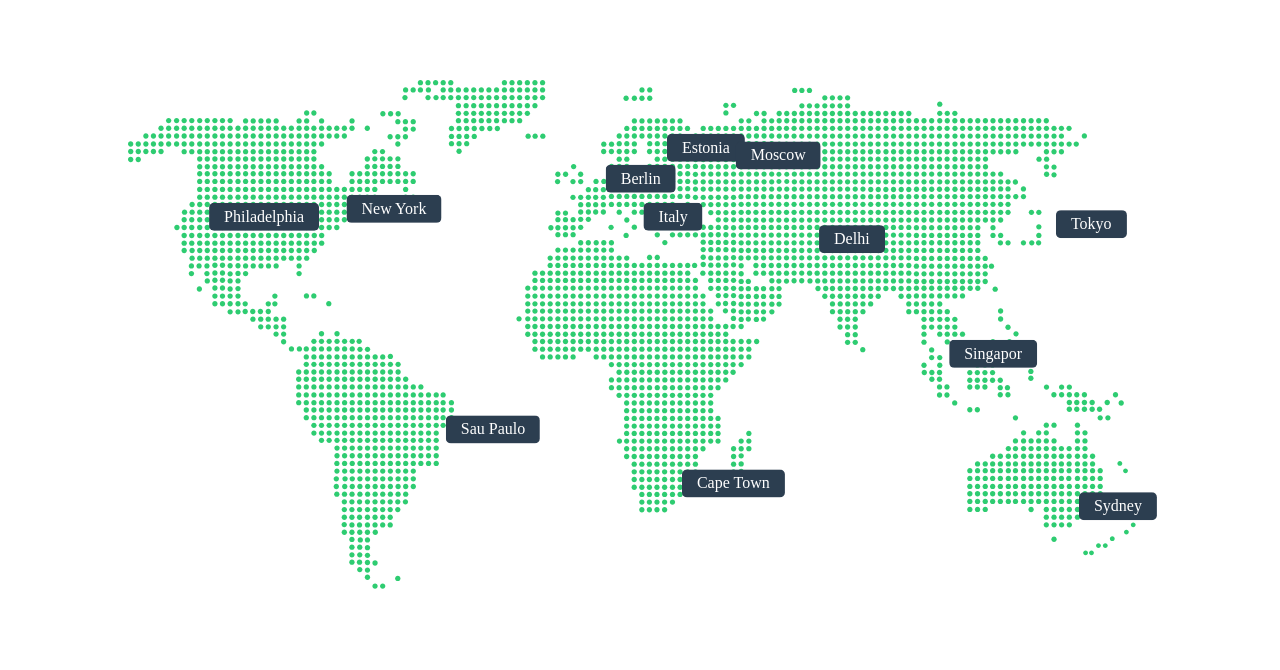
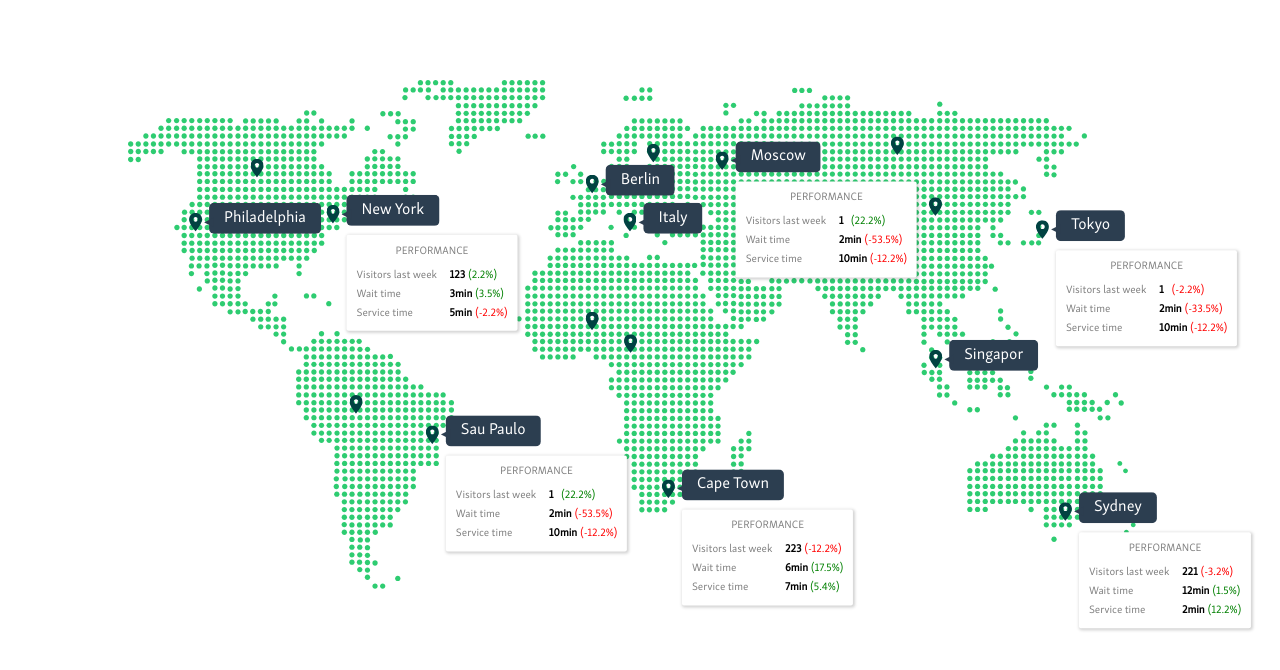
Before and after one commit to tonis2/map-animation-task, a website with bundled scripts: page index.html in a window 1280 px wide. Built offline with nearby package versions, Linux system fonts and the light colour scheme; files whose address does not match are found by name.

Commit message:
Add all files

```diff
--- a/index.html
+++ b/index.html
@@ -8,10 +8,9 @@
     <link rel="stylesheet" href="./styles/main.css">
 </head>
 <body>
-    <object id="map-object" type="image/svg+xml" data="assets/Map.svg">
-    </object>
+    <object id="map-object" type="image/svg+xml" data="assets/Map.svg"></object>
     <section id="map-details"></section>
 </body>
-<script src="https://unpkg.com/popmotion/dist/popmotion.global.min.js"></script>
-<script src="./scripts/main.js"></script>
+<script type="module" src="scripts/main.js"></script>
+<!-- <script src="build/bundle.js"></script> -->
 </html>
--- /dev/null
+++ b/rollup.config.js
@@ -0,0 +1,27 @@
+import babel from "rollup-plugin-babel";
+import { uglify } from "rollup-plugin-uglify";
+
+const env = process.env.NODE_ENV;
+
+const plugins = [
+  babel({
+    exclude: "node_modules/**"
+  })
+];
+
+if (env === "production") {
+  plugins.push(
+    uglify({
+      compress: true
+    })
+  );
+}
+
+export default {
+  input: "./scripts/main.js",
+  output: {
+    file: "build/bundle.js",
+    format: "cjs"
+  },
+  plugins: plugins
+};
--- /dev/null
+++ b/scripts/locations.js
@@ -0,0 +1,136 @@
+export const locations = [
+    {
+        "name": "Philadelphia",
+        "map-key": 5859,
+        "details": false,
+        "title":true,
+        "Visitors":[300, 7.1],
+        "Wait time":[3, 27.2],
+        "Service time":[6, -58.2]
+    },
+    {
+        "name": "Berlin",
+        "map-key": 1079,
+        "details": false,
+        "title":true,
+        "Visitors":[259, -22.2],
+        "Wait time":[10, 27.5],
+        "Service time":[8, -22.2]
+    },
+    {
+        "name": "Cape Town",
+        "map-key": 4403,
+        "details": true,
+        "title":true,
+        "Visitors":[223, -12.2],
+        "Wait time":[6, 17.5],
+        "Service time":[7, 5.4]
+    },
+    {
+        "name": "Italy",
+        "map-key": 1117,
+        "details": false,
+        "title":true,
+        "Visitors":[342, -6.2],
+        "Wait time":[12, -3.5],
+        "Service time":[3, -2.2]
+    },
+    {
+        "name": "Sydney",
+        "map-key": 3775,
+        "details": true,
+        "title":true,
+        "Visitors":[221, -3.2],
+        "Wait time":[12, 1.5],
+        "Service time":[2, 12.2]
+    },
+    {
+        "name": "New York",
+        "map-key": 5535,
+        "details": true,
+        "title":true,
+        "Visitors":[123, 2.2],
+        "Wait time":[3, 3.5],
+        "Service time":[5, -2.2]
+    },
+    {
+        "name": "Estonia",
+        "map-key": 1393,
+        "details": false,
+        "title":false,
+        "Visitors":[1, 22.2],
+        "Wait time":[2, -53.5],
+        "Service time":[10, -12.2]
+    },
+    {
+        "name": "Tokyo",
+        "map-key": 3349,
+        "details": true,
+        "title":true,
+        "Visitors":[1, -2.2],
+        "Wait time":[2, -33.5],
+        "Service time":[10, -12.2]
+    },
+    {
+        "name": "Moscow",
+        "map-key": 1325,
+        "details": true,
+        "title":true,
+        "Visitors":[1, 22.2],
+        "Wait time":[2, -53.5],
+        "Service time":[10, -12.2]
+    },
+    {
+        "name": "Sau Paulo",
+        "map-key": 4731,
+        "details": true,
+        "title":true,
+        "Visitors":[1, 22.2],
+        "Wait time":[2, -53.5],
+        "Service time":[10, -12.2]
+    },
+    {
+        "name": "Singapor",
+        "map-key": 4011,
+        "details": false,
+        "title":true,
+        "Visitors":[1, 22.2],
+        "Wait time":[2, -53.5],
+        "Service time":[10, -12.2]
+    },
+    {
+        "map-key": 163,
+        "details": false,
+        "title":false
+    },
+    {
+        "map-key": 269,
+        "details": false,
+        "title":false
+    },
+    {
+        "map-key": 4507,
+        "details": false,
+        "title":false
+    },
+    {
+        "map-key": 5321,
+        "details": false,
+        "title":false
+    },
+    {
+        "map-key": 5045,
+        "details": false,
+        "title":false
+    },
+    {
+        "map-key": 3249,
+        "details": false,
+        "title":false
+    },
+    {
+        "map-key": 2989,
+        "details": false,
+        "title":false
+    }
+]
--- a/scripts/main.js
+++ b/scripts/main.js
@@ -1,98 +1,57 @@
+import { locations } from "./locations.js"
+
 String.prototype.html = function () {
     let parser = new DOMParser()
     let doc = parser.parseFromString(this, "text/html")
     return doc.body.firstChild
 }
 
-const locations = [
-    {
-        "name": "Philadelphia",
-        "map-key": 5859,
-        "details": true
-    },
-    {
-        "name": "Berlin",
-        "map-key": 1079,
-        "details": true
-    },
-    {
-        "name": "Cape Town",
-        "map-key": 4403,
-        "details": true
-    },
-    {
-        "name": "Italy",
-        "map-key": 1117,
-        "details": true
-    },
-    {
-        "name": "Sydney",
-        "map-key": 3775,
-        "details": true
-    },
-    {
-        "name": "New York",
-        "map-key": 5535,
-        "details": true
-    },
-    {
-        "name": "Estonia",
-        "map-key": 1393,
-        "details": true
-    },
-    {
-        "name": "Tokyo",
-        "map-key": 3349,
-        "details": true
-    },
-    {
-        "name": "Moscow",
-        "map-key": 1325,
-        "details": true
-    },
-    {
-        "name": "Sau Paulo",
-        "map-key": 4731,
-        "details": true
-    },
-    {
-        "name": "Delhi",
-        "map-key": 2255,
-        "details": true
-    },
-    {
-        "name": "Singapor",
-        "map-key": 4011,
-        "details": false
-    }
-]
 
 const createPin = (x, y) => {
-    const svg = document.createElementNS("http://www.w3.org/2000/svg", "use");
-    svg.setAttribute("class", "Pin");
-    svg.setAttribute("href", "assets/pin.svg#Pin")
-    svg.style.position = "absolute";
-    svg.style.transform = `translate(${x}px, ${y - 20}px)`
-    return svg
-}
+  return `<img style="transform:translate(${x}px, ${y - 20}px);" class="Pin" src="assets/pin.svg"></img>`.html()
+};
 
 const create_title = (params) => {
-    return `<section style="position:absolute;transform:translate(${params.x + 20}px, ${params.y - 30}px)" class="pin-title" title="${params.name}">
+    return `<section style="transform:translate(${params.x + 20}px, ${params.y - 30}px)" class="pin-title" title="${params.name}">
                 <span>${params.name}</span>
             </section>`.html()
 }
 
+
+const create_details = (params) => {
+    let visitors = params["Visitors"]
+    let wait_time = params["Wait time"]
+    let service_time = params["Service time"]
+    return `<section style="transform:translate(${params.x + 20}px, ${params.y + 10}px)" class="pin-detail">
+                <span class="detail-header">Performance</span>
+                <div class="detail-item"><span>Visitors last week</span><span>${visitors[0]}</span><span style="color:${visitors[1] > 0 ? "green": "red"};">(${visitors[1]}%)</span></div>
+                <div class="detail-item"><span>Wait time</span><span>${wait_time[0]}min</span><span style="color:${wait_time[1] > 0 ? "green": "red"};">(${wait_time[1]}%)</span></div>
+                <div class="detail-item"><span>Service time</span><span>${service_time[0]}min</span><span style="color:${service_time[1] > 0 ? "green": "red"};">(${service_time[1]}%)</span></div>
+            </section>`.html()
+}
+
 window.onload = () => {
-    const svg_map = document.querySelector("#map-object").contentDocument.children[0]
-    const map_details = document.querySelector("#map-details")
+  const svg_map = document.querySelector("#map-object").contentDocument
+    .children[0];
+  const map_details = document.querySelector("#map-details");
 
-    locations.forEach(loc => {
-        const pin_location = svg_map.querySelector(`#Fill-${loc["map-key"]}`).getBoundingClientRect();
-        loc.x = pin_location.x
-        loc.y = pin_location.y
-        const pin = createPin(pin_location.x, pin_location.y)
-        const title = create_title(loc)
-        svg_map.appendChild(pin)
-        map_details.appendChild(title)
-    })
-}
+  locations.forEach(loc => {
+    const pin_location = svg_map
+      .querySelector(`#Fill-${loc["map-key"]}`)
+      .getBoundingClientRect();
+    loc.x = pin_location.x;
+    loc.y = pin_location.y;
+    const pin = createPin(pin_location.x, pin_location.y);
+
+    map_details.appendChild(pin);
+
+    if (loc.title) {
+      const title = create_title(loc);
+      map_details.appendChild(title);
+    }
+    if (loc.details) {
+      const details = create_details(loc);
+      map_details.appendChild(details);
+    }
+  });
+};
--- a/styles/main.css
+++ b/styles/main.css
@@ -1,38 +1,125 @@
 body {
-    display:flex;
-    justify-content: center;
-    align-items: center;
-    margin:0;
-    padding:0;
-    min-height:100vh;
+  display: flex;
+  justify-content: center;
+  align-items: center;
+  margin: 0;
+  padding: 0;
+  min-height: 100vh;
 }
 
-#map-object, #map-details {
-    display:flex;
-    position: absolute;
-    left:0;
-    right:0;
-    top:10%;
-    margin:0 auto;
-    width:80%;
+#map-object,
+#map-details {
+  display: flex;
+  position: absolute;
+  left: 0;
+  right: 0;
+  top: 10%;
+  margin: 0 auto;
+  width: 80%;
 }
 
 .Pin {
-    position:absolute;
+  position: absolute;
 }
 
 .pin-title {
-    background:#2c3e50;
-    color:white;
-    padding:5px 15px;
-    border-radius:5px;
-    cursor:pointer;
-    animation: title-income 8s infinite;
+  background: #2c3e50;
+  color: white;
+  position:absolute;
+  padding: 5px 15px;
+  border-radius: 5px;
+  cursor: pointer;
+  opacity: 0;
+  animation: title-income 12s infinite;
+  font-family: Skolar;
+  z-index: 5;
 }
 
-@-webkit-keyframes title-income {
-    0%   { opacity: 0; }
-    20%   { opacity: 1; }
-    80% { opacity: 1; }
-    100% { opacity: 0; }
+.pin-title:before {
+  content:"◄";
+  font-size:16px;
+  color:#2c3e50;
+  width:10px;
+  height:10px;
+  position:absolute;
+  left:-8px;
+  top:10px;
+}
+
+.pin-detail {
+  position:absolute;
+  display: grid;
+  background: white;
+  color: grey;
+  grid-template-columns: 1fr;
+  border-radius: 2px;
+  grid-row-gap: 5px;
+  box-shadow: #2b2c2c36 1px 1px 3px 1px;
+  padding: 10px;
+  opacity: 0;
+  animation: details-income 12s infinite;
+  font-family: Skolar;
+  z-index: 5;
+}
+
+.pin-detail .detail-header {
+  text-align: center;
+  font-size: 11px;
+  margin-bottom: 5px;
+  text-transform: uppercase;
+}
+
+.pin-detail .detail-item {
+  display: grid;
+  grid-template-columns: 90px 0.3fr 0.3fr;
+  grid-auto-rows: max-content;
+  font-size: 11px;
+  grid-column-gap: 3px;
+}
+
+.pin-detail .detail-item span:nth-of-type(2) {
+  font-weight: bold;
+  color: black;
+}
+
+@keyframes title-income {
+  0% {
+    opacity: 0;
   }
+  20% {
+    opacity: 0;
+  }
+  30% {
+    opacity: 1;
+  }
+  90% {
+    opacity: 1;
+  }
+  100% {
+    opacity: 0;
+  }
+}
+
+@keyframes details-income {
+  0% {
+    opacity: 0;
+  }
+  35% {
+    opacity: 0;
+  }
+  40% {
+    opacity: 1;
+  }
+  90% {
+    opacity: 1;
+  }
+  100% {
+    opacity: 0;
+  }
+}
+
+@font-face {
+  font-family: "Skolar";
+  src: url("../assets/fonts/Skolar.woff2") format("woff2"),
+    url("../assets/fonts/Skolar.woff") format("woff");
+}
```
Also changed, not shown: package.json (added, +30 -0 lines), .babelrc (added), assets/fonts/Skolar.woff (renamed from assets/fonts/SkolarSansLatnWeb-Rg.woff), assets/fonts/Skolar.woff2 (renamed from assets/fonts/SkolarSansLatnWeb-Rg.woff2), build/bundle.js (added), 1 other file.
